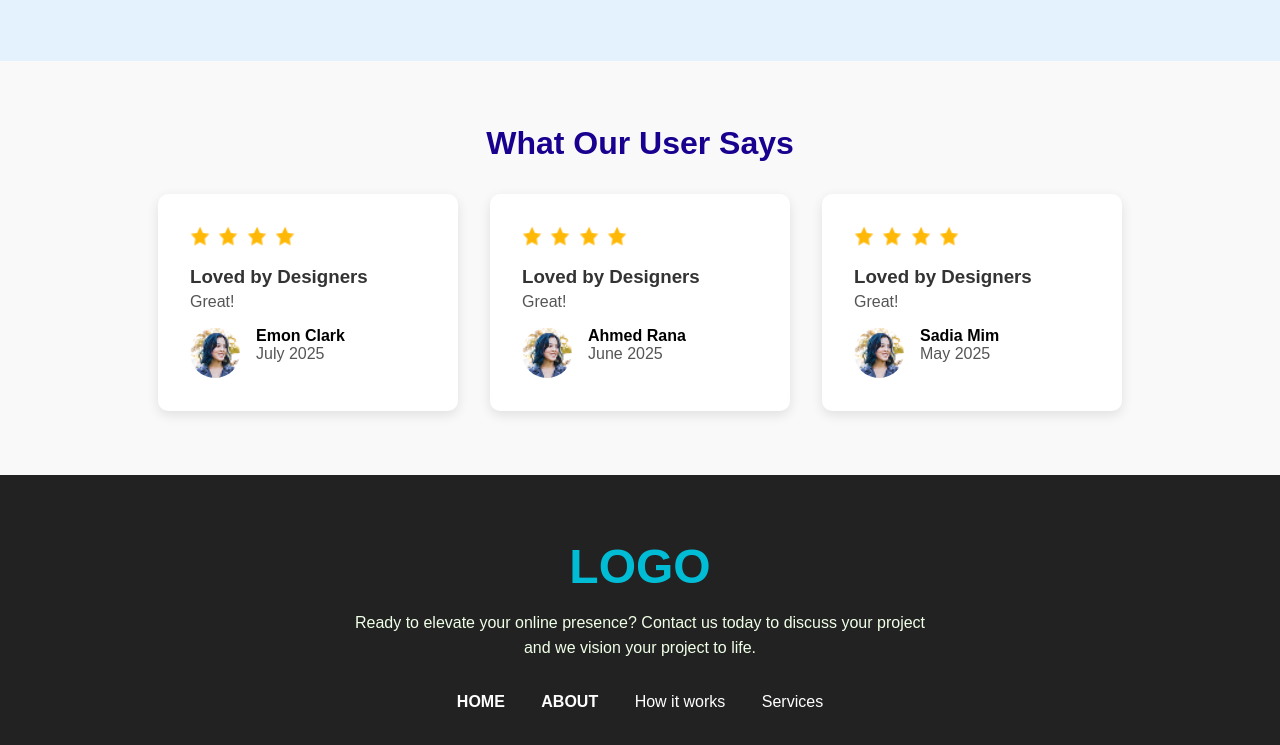
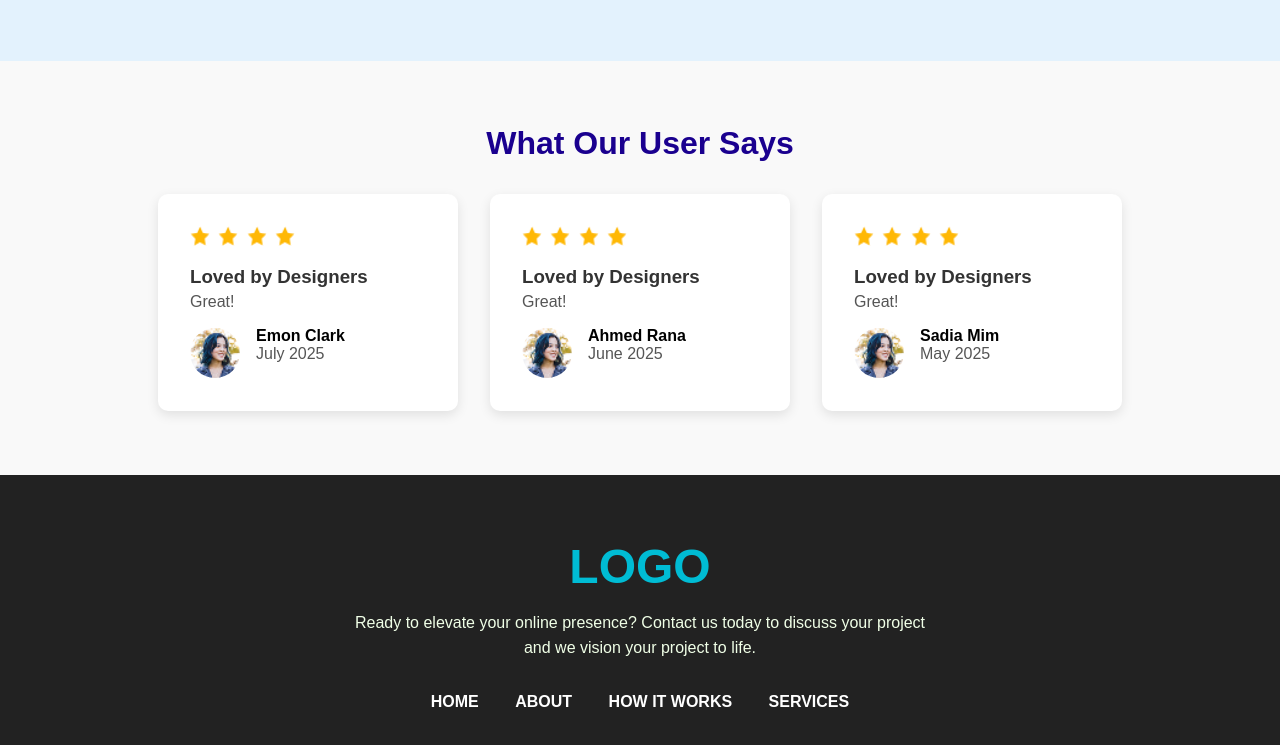
Before and after one commit to halloemon/hero1, a plain HTML site: page index.html in a window 1280 px wide. Shown: the part 1529-2274 px from the top of the page. Drawn offline with Linux system fonts and the light colour scheme.

Commit message:
Add files via upload

```diff
--- a/index.html
+++ b/index.html
@@ -150,8 +150,8 @@
 
     <a href="#"><b>HOME</b></a>
     <a href="#"><b>ABOUT</b></a>
-    <a href="#">How it works</a>
-    <a href="#">Services</a>
+    <a href="#"><b>HOW IT WORKS</b></a>
+    <a href="#"><b>SERVICES</b></a>
   </nav>
 
 
```
